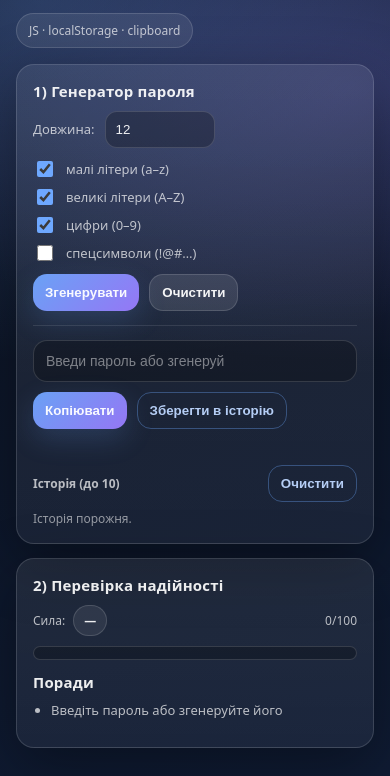
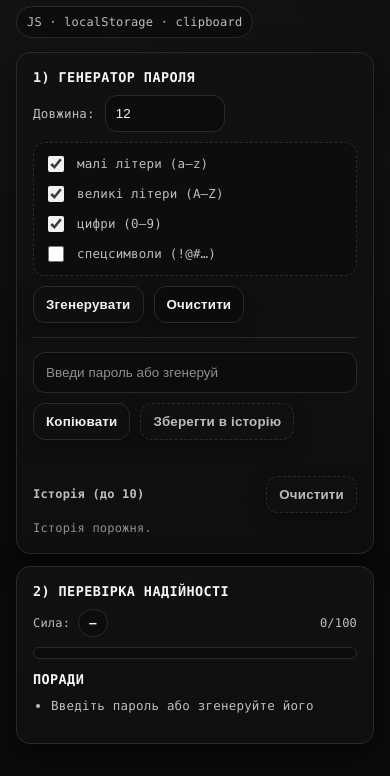
Before and after one commit to dvsqwx/PGen.xyz, a plain HTML site: page index.html in a window 390 px wide. Shown: the part 84-860 px from the top of the page. Drawn offline with Linux system fonts and the light colour scheme.

Commit message:
Update styles.css

```diff
--- a/styles.css
+++ b/styles.css
@@ -1,160 +1,190 @@
 :root{
-  --bg1:#0b1220;
-  --bg2:#0f1b33;
-  --card: rgba(255,255,255,0.08);
-  --stroke: rgba(255,255,255,0.14);
-  --text: rgba(255,255,255,0.92);
-  --muted: rgba(255,255,255,0.70);
-  --muted2: rgba(255,255,255,0.55);
-  --accent:#6ea8ff;
-  --accent2:#9b7bff;
-  --good:#23c55e;
-  --warn:#f59e0b;
-  --bad:#ef4444;
-  --shadow: 0 18px 60px rgba(0,0,0,0.35);
-  --radius: 18px;
+  --bg: #0b0b0b;
+  --panel: #111111;
+  --panel2: #0f0f0f;
+  --text: #f2f2f2;
+  --muted: #bdbdbd;
+  --muted2: #8f8f8f;
+  --border: #2a2a2a;
+  --good: #eaeaea;
+  --warn: #d0d0d0;
+  --bad:  #a0a0a0;
+  --radius: 14px;
+  --shadow: 0 10px 30px rgba(0,0,0,0.6);
 }
 *{ box-sizing: border-box; }
 body{
-  margin:0;
-  font-family: system-ui, -apple-system, Segoe UI, Roboto, Arial, sans-serif;
+  margin: 0;
+  min-height: 100vh;
+  padding: 26px 16px;
+  background: radial-gradient(900px 600px at 20% 20%, #141414, transparent 60%),
+              radial-gradient(900px 600px at 80% 30%, #101010, transparent 55%),
+              var(--bg);
   color: var(--text);
-  min-height: 100vh;
-  background:
-    radial-gradient(1200px 600px at 10% 10%, rgba(110,168,255,0.25), transparent 60%),
-    radial-gradient(900px 500px at 90% 20%, rgba(155,123,255,0.22), transparent 55%),
-    linear-gradient(160deg, var(--bg1), var(--bg2));
-  padding: 28px 16px;
+  font-family: "JetBrains Mono", ui-monospace, SFMono-Regular, Menlo, Monaco, Consolas,
+               "Liberation Mono", "Courier New", monospace;
+  letter-spacing: 0.2px;
 }
-.container{ max-width: 980px; margin: 0 auto; }
+.container{
+  max-width: 980px;
+  margin: 0 auto;
+}
 .header{
-  display:flex;
-  gap:16px;
-  align-items:flex-end;
+  display: flex;
   justify-content: space-between;
-  margin-bottom: 16px;
+  align-items: flex-end;
+  gap: 16px;
+  margin-bottom: 14px;
 }
 .headerText h1{
-  margin:0;
+  margin: 0;
   font-size: 22px;
-  letter-spacing: .2px;
+  font-weight: 800;
+  letter-spacing: 0.6px;
 }
 .headerText p{
-  margin:6px 0 0;
+  margin: 6px 0 0;
+  font-size: 12.5px;
   color: var(--muted);
-  font-size: 13px;
-  line-height: 1.3;
+  line-height: 1.35;
 }
 .pill{
-  display:inline-flex;
-  gap:8px;
-  align-items:center;
-  padding: 8px 12px;
+  display: inline-flex;
+  align-items: center;
+  gap: 8px;
+  padding: 8px 10px;
   border-radius: 999px;
-  background: rgba(255,255,255,0.08);
-  border: 1px solid var(--stroke);
+  border: 1px solid var(--border);
+  background: #0d0d0d;
   color: var(--muted);
   font-size: 12px;
   white-space: nowrap;
 }
 .grid{
-  display:grid;
+  display: grid;
   grid-template-columns: 1fr 1fr;
-  gap: 14px;
+  gap: 12px;
 }
 @media (max-width: 860px){
-  .header{ align-items:flex-start; flex-direction: column; }
+  .header{ flex-direction: column; align-items: flex-start; }
   .grid{ grid-template-columns: 1fr; }
 }
 .card{
   border-radius: var(--radius);
-  background: linear-gradient(180deg, var(--card), rgba(255,255,255,0.05));
-  border: 1px solid var(--stroke);
+  background: linear-gradient(180deg, var(--panel), var(--panel2));
+  border: 1px solid var(--border);
   box-shadow: var(--shadow);
-  overflow:hidden;
+  overflow: hidden;
 }
-.cardBody{ padding: 16px; }
+.cardBody{
+  padding: 16px;
+}
 .card h2{
   margin: 0 0 10px;
-  font-size: 15px;
-  letter-spacing: .2px;
+  font-size: 13.5px;
+  font-weight: 800;
+  letter-spacing: 0.4px;
+  text-transform: uppercase;
+  color: #f6f6f6;
 }
-.sectionTitle{ margin-top: 14px; }
+.sectionTitle{
+  margin-top: 14px;
+}
 .row{
-  display:flex;
-  gap:10px;
-  align-items:center;
+  display: flex;
+  align-items: center;
+  gap: 10px;
   flex-wrap: wrap;
 }
-.between{ justify-content: space-between; }
+.between{
+  justify-content: space-between;
+}
 .label{
-  display:flex;
-  gap:10px;
-  align-items:center;
+  display: inline-flex;
+  align-items: center;
+  gap: 10px;
   color: var(--muted);
-  font-size: 13px;
+  font-size: 12.5px;
   user-select: none;
 }
 .options{
+  display: flex;
+  flex-direction: column;
+  gap: 8px;
   margin-top: 10px;
-  display:flex;
-  flex-direction:column;
-  gap:6px;
+  padding: 10px;
+  border-radius: 12px;
+  border: 1px dashed var(--border);
+  background: #0d0d0d;
 }
 input[type="checkbox"]{
-  width:16px;
-  height:16px;
-  accent-color: var(--accent);
+  width: 16px;
+  height: 16px;
+  accent-color: #f2f2f2;
 }
 input[type="number"]{
-  width: 110px;
-  padding: 10px;
+  width: 120px;
+  padding: 10px 10px;
   border-radius: 12px;
-  border: 1px solid var(--stroke);
-  background: rgba(0,0,0,0.25);
+  border: 1px solid var(--border);
+  background: #0c0c0c;
   color: var(--text);
   outline: none;
 }
 input[type="text"]{
   width: 100%;
-  padding: 12px;
-  border-radius: 14px;
-  border: 1px solid var(--stroke);
-  background: rgba(0,0,0,0.25);
+  padding: 12px 12px;
+  border-radius: 12px;
+  border: 1px solid var(--border);
+  background: #0c0c0c;
   color: var(--text);
   outline: none;
-  font-size: 14px;
+  font-size: 13.5px;
 }
-input[type="text"]::placeholder{ color: rgba(255,255,255,0.45); }
+input[type="text"]::placeholder{
+  color: var(--muted2);
+}
 .buttons{
-  display:flex;
-  gap:10px;
+  display: flex;
   flex-wrap: wrap;
+  gap: 10px;
   margin-top: 10px;
 }
 button{
-  border:0;
-  cursor:pointer;
+  border: 1px solid var(--border);
+  cursor: pointer;
   padding: 10px 12px;
-  border-radius: 14px;
-  font-weight: 700;
-  color: rgba(255,255,255,0.95);
-  background: linear-gradient(135deg, rgba(110,168,255,0.95), rgba(155,123,255,0.95));
-  box-shadow: 0 10px 28px rgba(110,168,255,0.18);
-  transition: transform .08s ease, filter .15s ease;
+  border-radius: 12px;
+  font-weight: 800;
+  letter-spacing: 0.2px;
+  color: var(--text);
+  background: #0f0f0f;
+  box-shadow: 0 6px 18px rgba(0,0,0,0.35);
+  transition: transform .08s ease, background .12s ease, border-color .12s ease;
 }
-button:hover{ filter: brightness(1.06); }
-button:active{ transform: translateY(1px); }
+button:hover{
+  background: #141414;
+  border-color: #3a3a3a;
+}
+button:active{
+  transform: translateY(1px);
+}
 .btnSecondary{
-  background: rgba(255,255,255,0.10);
-  border: 1px solid var(--stroke);
-  box-shadow:none;
+  background: #0b0b0b;
 }
 .btnGhost{
   background: transparent;
-  border: 1px solid rgba(110,168,255,0.35);
-  color: rgba(190,215,255,0.95);
-  box-shadow:none;
+  border-style: dashed;
+  color: var(--muted);
+}
+.btnGhost:hover{
+  background: #0f0f0f;
+  color: var(--text);
+}
+.divider{
+  height: 1px;
+  background: var(--border);
+  margin: 14px 0;
 }
 .hint{
   margin-top: 8px;
@@ -162,83 +192,93 @@ button:active{ transform: translateY(1px); }
   font-size: 12px;
   color: var(--muted2);
 }
-.divider{
-  height: 1px;
-  background: rgba(255,255,255,0.10);
-  margin: 14px 0;
+.smallText{
+  color: var(--muted);
+  font-size: 12px;
 }
-.smallText{ color: var(--muted); font-size: 12px; }
 .badge{
-  display:inline-flex;
-  align-items:center;
+  display: inline-flex;
+  align-items: center;
   padding: 6px 10px;
   border-radius: 999px;
-  border: 1px solid var(--stroke);
-  background: rgba(255,255,255,0.08);
+  border: 1px solid var(--border);
+  background: #0c0c0c;
   font-size: 12px;
   font-weight: 800;
+  color: var(--text);
 }
 .progress{
   margin-top: 10px;
-  background: rgba(0,0,0,0.25);
-  border: 1px solid var(--stroke);
+  height: 12px;
   border-radius: 999px;
-  height: 14px;
-  overflow:hidden;
+  border: 1px solid var(--border);
+  background: #0c0c0c;
+  overflow: hidden;
 }
 .progressBar{
-  height:100%;
-  width:0%;
-  background:#999;
+  height: 100%;
+  width: 0%;
+  background: #f2f2f2; /* по дефолту */
   transition: width 200ms ease;
 }
 .checks{
-  display:grid;
+  display: grid;
   grid-template-columns: 1fr 1fr;
   gap: 8px 12px;
   margin-top: 12px;
-  font-size: 13px;
+  font-size: 12.5px;
   color: var(--muted);
 }
-.ok{ color: rgba(35,197,94,0.95); }
-.bad{ color: rgba(239,68,68,0.95); }
+.ok{
+  color: #f2f2f2;
+  opacity: 0.95;
+}
+.bad{
+  color: #bdbdbd;
+  opacity: 0.8;
+}
 ul{
   margin: 10px 0 0 18px;
-  padding:0;
+  padding: 0;
   color: var(--muted);
-  font-size: 13px;
-  line-height: 1.35;
+  font-size: 12.5px;
+  line-height: 1.45;
 }
-li{ margin: 6px 0; }
-.history{ margin-top: 12px; }
+li{
+  margin: 6px 0;
+}
+.history{
+  margin-top: 12px;
+}
 .historyHeader{
-  display:flex;
+  display: flex;
+  align-items: center;
   justify-content: space-between;
-  align-items:center;
   gap: 10px;
   color: var(--muted);
   font-size: 12px;
-  margin-top: 10px;
+  margin-top: 8px;
 }
 .historyItem{
-  display:flex;
+  display: flex;
+  align-items: center;
   justify-content: space-between;
-  align-items:center;
   gap: 10px;
   padding: 10px;
   margin-top: 8px;
-  border-radius: 14px;
-  border: 1px solid rgba(255,255,255,0.10);
-  background: rgba(0,0,0,0.20);
+  border-radius: 12px;
+  border: 1px solid var(--border);
+  background: #0c0c0c;
 }
 .mono{
-  font-family: ui-monospace, SFMono-Regular, Menlo, Monaco, Consolas, "Liberation Mono","Courier New", monospace;
+  font-family: "JetBrains Mono", ui-monospace, SFMono-Regular, Menlo, Monaco, Consolas,
+               "Liberation Mono", "Courier New", monospace;
   font-size: 12.5px;
-  color: rgba(255,255,255,0.88);
+  color: var(--text);
   word-break: break-all;
 }
 .footerNote{
   margin-top: 12px;
   font-size: 12px;
-  color: rgba(255,255,255,0.5);
+  color: var(--muted2);
 }
```
